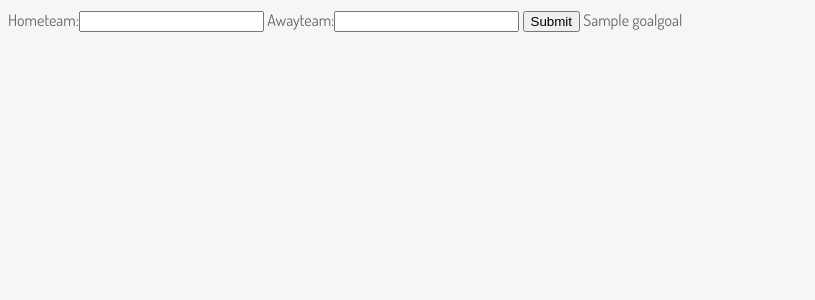
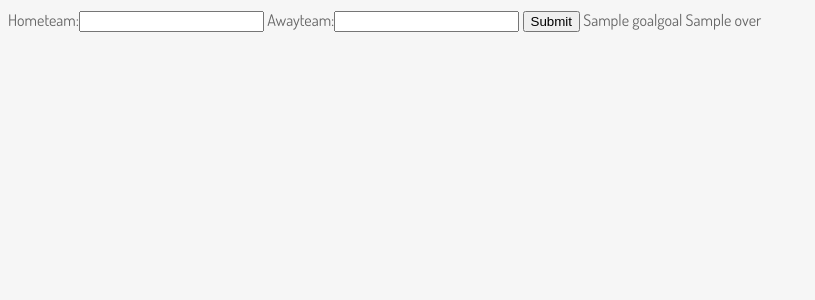
Before and after one commit to kltzdsgiorgos/myfootballsite, a Django app: template fixtures/templates/fixtures/calculate.html in a window 1280 px wide. Shown: the top 300 px of the page, without its empty margins (0-815 px from the left). Run offline with Django 3.2, Linux system fonts and the light colour scheme; tables that the repository leaves empty hold one stand-in row (values such as "Sample post"); the template is opened without the code that fills it: values that come from a table or form of the project are taken from there, most other values are stand-ins (such as "Sample title", 1, 10 or a date in 2020).

Commit message:
settings change/added over

```diff
--- a/fixtures/templates/fixtures/calculate.html
+++ b/fixtures/templates/fixtures/calculate.html
@@ -16,6 +16,7 @@
         {{ form }}
         <button type="submit">Submit</button>
         {{ goalgoal }}
+        {{ over }}
     </form>
     {% if messages %}
     <ul class="messages">
--- a/fixtures/views.py
+++ b/fixtures/views.py
@@ -91,7 +91,8 @@ def calculate(request):
             print("Hello")
             poisson_model = sm.load('goal.pickle')
             match = simulate_match(poisson_model, hometeam, awayteam, max_goals=10)
-            goalgoal = round((np.sum(match[1:, 1:])), 3),"%"
+            goalgoal = round((np.sum(match[1:, 1:])), 3), "%"
+            over = round((np.sum(match[2:])+np.sum(match[:2, 2:])-np.sum(match[2:3, 0])-np.sum(match[0:1, 2])), 3), "%"
             messages.success(request, 'Goal/Goal: {}'.format(goalgoal))
     form = FixtureForms()
     return render(request, 'fixtures/calculate.html', {'form': form})
--- a/myfootballsite/settings.py
+++ b/myfootballsite/settings.py
@@ -11,6 +11,7 @@ https://docs.djangoproject.com/en/3.0/ref/settings/
 """
 
 import os
+import django_heroku
 
 # Build paths inside the project like this: os.path.join(BASE_DIR, ...)
 BASE_DIR = os.path.dirname(os.path.dirname(os.path.abspath(__file__)))
@@ -121,3 +122,5 @@ USE_TZ = True
 
 STATIC_ROOT = os.path.join(BASE_DIR, 'staticfiles')
 STATIC_URL = '/static/'
+
+django_heroku.settings(locals())
```
Also changed, not shown: 1 other file.
